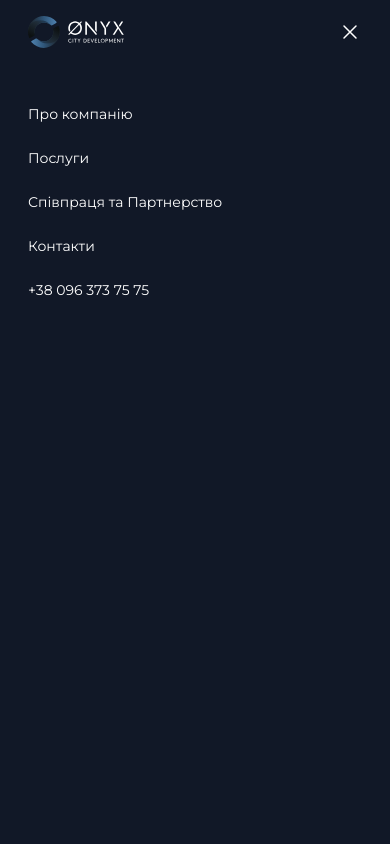
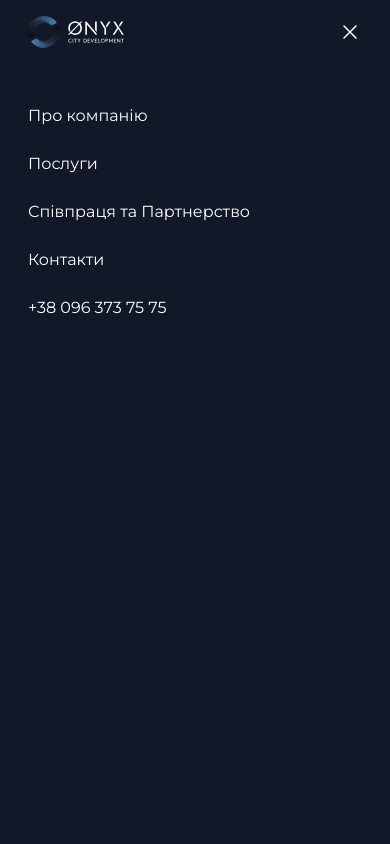
Before and after one commit to nikolaynizruhin/onyx, a Next.js app: page / in a window 390 px wide. Both pictures are taken after a click on the button "Open main menu". Shown: the top 844 px of the page. Built offline with nearby package versions, Linux system fonts and the light colour scheme.

Commit message:
Update mobile nav

```diff
--- a/components/header.tsx
+++ b/components/header.tsx
@@ -89,14 +89,14 @@
                   key={item.name}
                   href={item.href}
                   onClick={close}
-                  className="-mx-3 block rounded-lg px-3 py-2 text-sm font-normal text-white hover:bg-gray-800"
+                  className="-mx-3 block rounded-lg px-3 py-2 text-base font-normal text-white hover:bg-gray-800"
                 >
                   {item.name}
                 </Link>
               ))}
               <Link
                 href={'tel:' + removeWhitespaces(company.phone)}
-                className="-mx-3 block rounded-lg px-3 py-2 text-sm font-normal text-white hover:bg-gray-800"
+                className="-mx-3 block rounded-lg px-3 py-2 text-base font-normal text-white hover:bg-gray-800"
               >
                 {company.phone}
               </Link>
```
